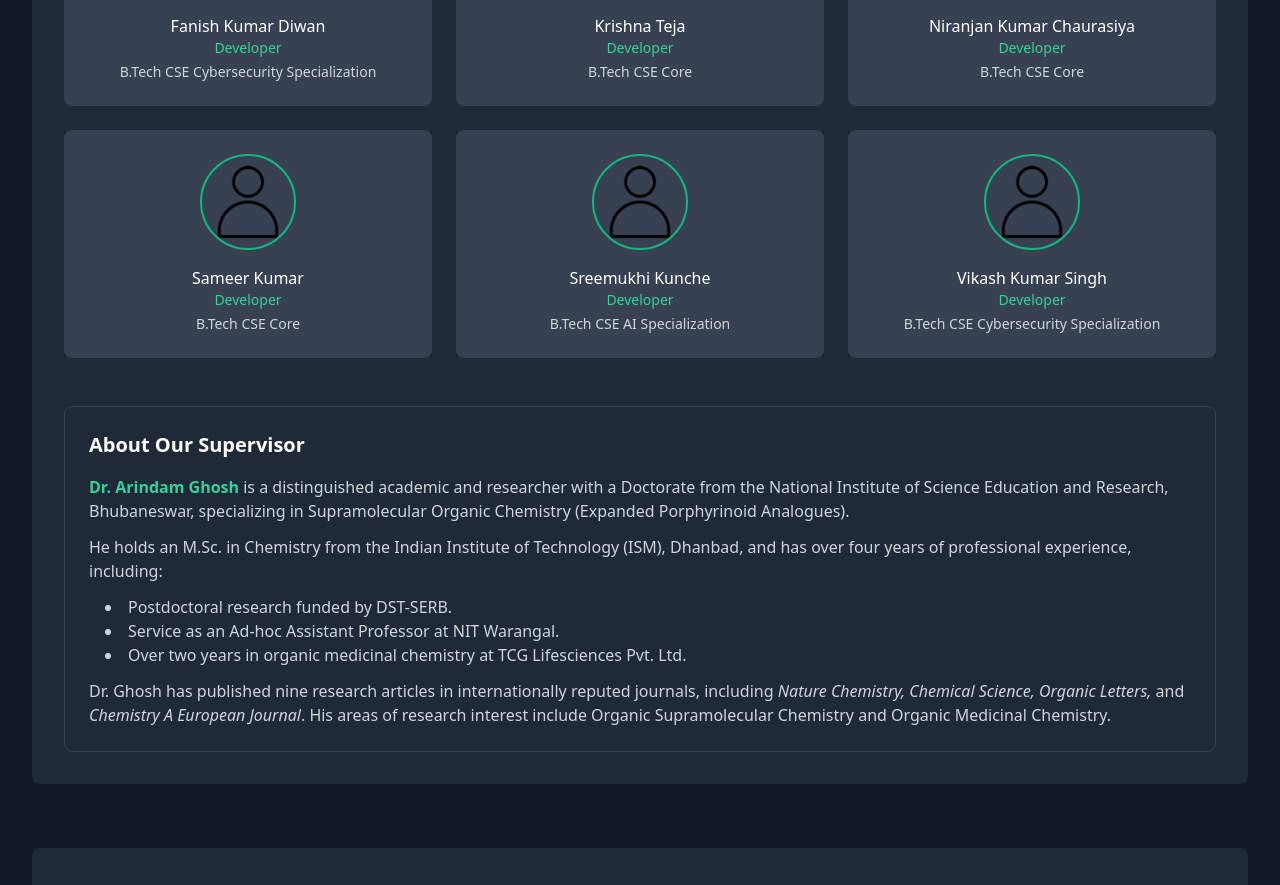
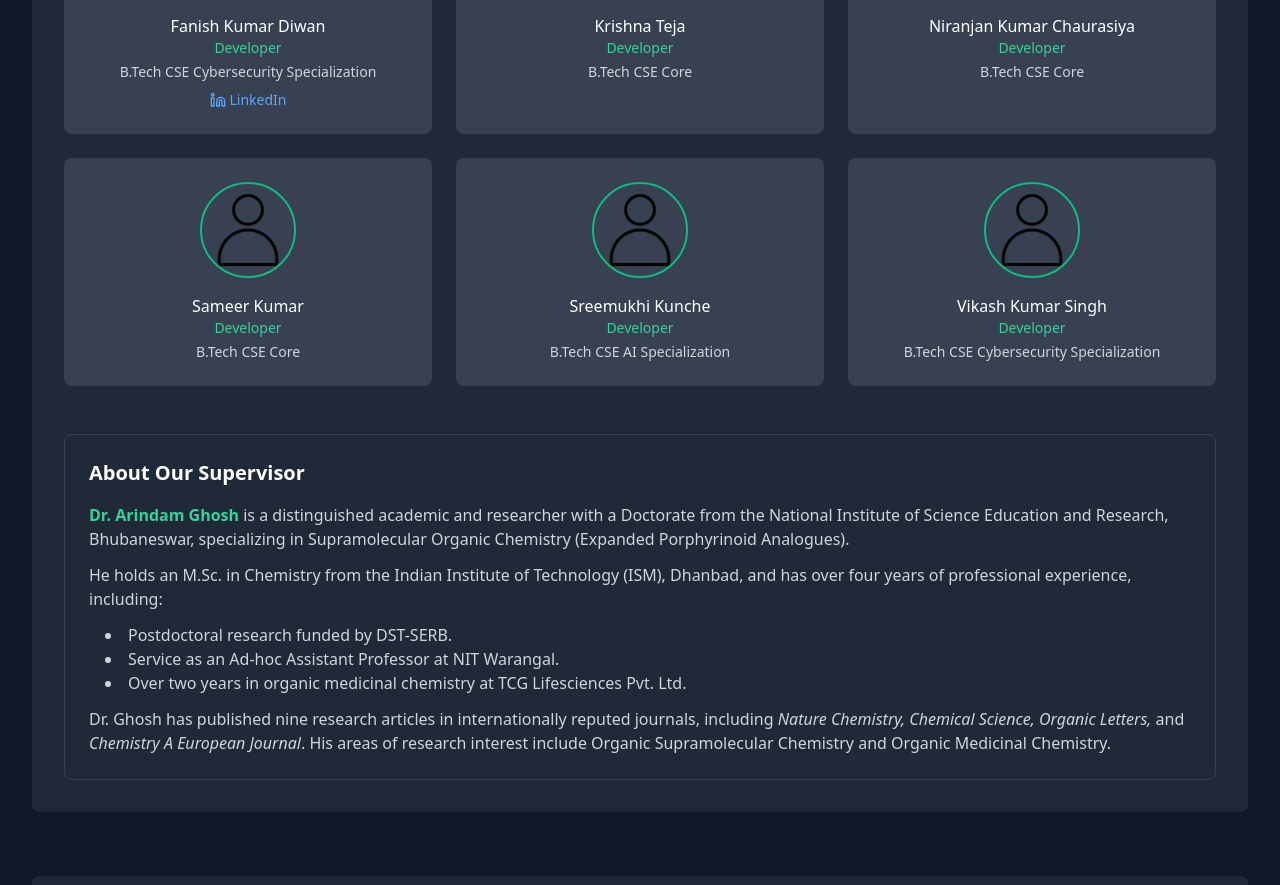
Before and after one commit to techynAR/ingreSnap-EPICS336, a React (Vite) app: page /about in a window 1280 px wide. Shown: the part 1550-2435 px from the top of the page. Built offline with nearby package versions, Linux system fonts and the light colour scheme.

Commit message:
Update AboutPage.tsx

```diff
--- a/src/pages/AboutPage.tsx
+++ b/src/pages/AboutPage.tsx
@@ -49,7 +49,7 @@ const AboutPage = () => {
       name: "Fanish Kumar Diwan",
       role: "Developer",
       department: "B.Tech CSE Cybersecurity Specialization",
-      linkedin: "",
+      linkedin: "https://linkedin.com/in/fanish-diwan-074226339",
       avatar: "/placeholder-avatar.png"
     },
     {
```
